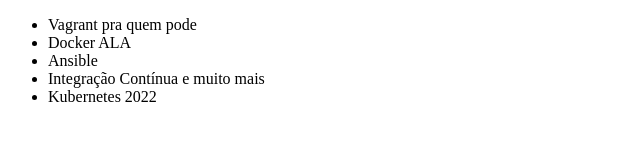
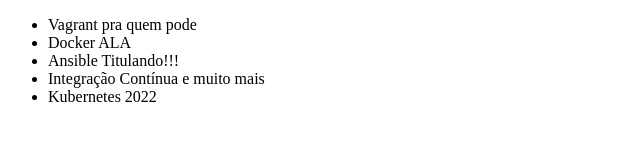
Before and after one commit to systemdev/gitlab, a plain HTML site: page index.html in a window 1280 px wide. Shown: the whole page, without its empty margins (0-640 px from the left). Drawn offline with Linux system fonts and the light colour scheme.

Commit message:
Alterando título do Ansible

```diff
--- a/index.html
+++ b/index.html
@@ -8,7 +8,7 @@
     <ul>
         <li>Vagrant pra quem pode</li>
         <li>Docker ALA</li>
-        <li>Ansible</li>
+        <li>Ansible Titulando!!!</li>
         <li>Integração Contínua e muito mais</li>
 	<li>Kubernetes 2022</li>
     </ul>
```
